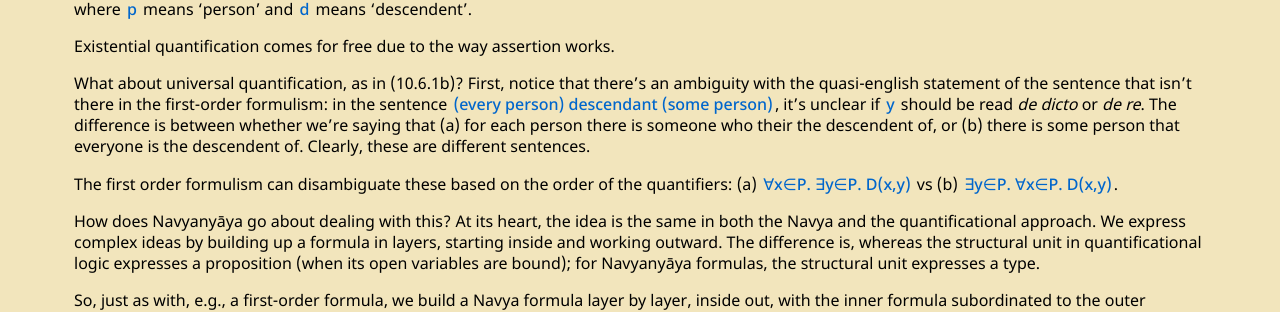
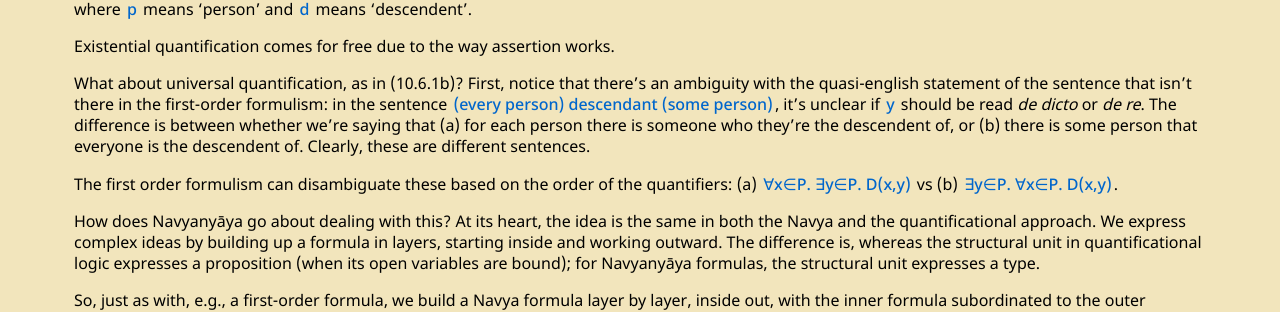
Before and after one commit to vchavali/svadhyayam.github.io, a Jekyll site: the page built from the_analytical_framework_of_navyanyaya.md, in a window 1280 px wide and 900 px high, scrolled down 32342 px. Shown: the part 164-476 px from the top of the window. Built offline with Jekyll 4.4.1, drawn with Linux system fonts in a browser that asks for light colours; some web fonts are replaced; some of the changed text lies outside the part shown.

Commit message:
correct some errors

```diff
--- a/the_analytical_framework_of_navyanyaya.md
+++ b/the_analytical_framework_of_navyanyaya.md
@@ -1876,7 +1876,7 @@
 
 Existential quantification comes for free due to the way assertion works.
 
-What about universal quantification, as in (10.6.1b)? First, notice that there's an ambiguity with the quasi-english statement of the sentence that isn't there in the first-order formulism: in the sentence `(every person) descendant (some person)`, it's unclear if `y` should be read *de dicto* or *de re*. The difference is between whether we're saying that (a) for each person there is someone who their the descendent of, or (b) there is some person that everyone is the descendent of. Clearly, these are different sentences.
+What about universal quantification, as in (10.6.1b)? First, notice that there's an ambiguity with the quasi-english statement of the sentence that isn't there in the first-order formulism: in the sentence `(every person) descendant (some person)`, it's unclear if `y` should be read *de dicto* or *de re*. The difference is between whether we're saying that (a) for each person there is someone who they're the descendent of, or (b) there is some person that everyone is the descendent of. Clearly, these are different sentences.
 
 The first order formulism can disambiguate these based on the order of the quantifiers: (a) `∀x∈P. ∃y∈P. D(x,y)` vs (b) `∃y∈P. ∀x∈P. D(x,y)`.
 
@@ -2107,15 +2107,6 @@
 Example (9.4)
 {: .examplecaption}
 
-therefore:
-
-<div>
-P :: Pιτ Pιˉ
-</div>
-{: .quote .example}
-Example (9.4)
-{: .examplecaption}
-
 Which is a genuine contradiction. This leaves:
 
 <div>
```
Also changed, not shown: other parts of the_analytical_framework_of_navyanyaya.md (+3 -3 lines).
